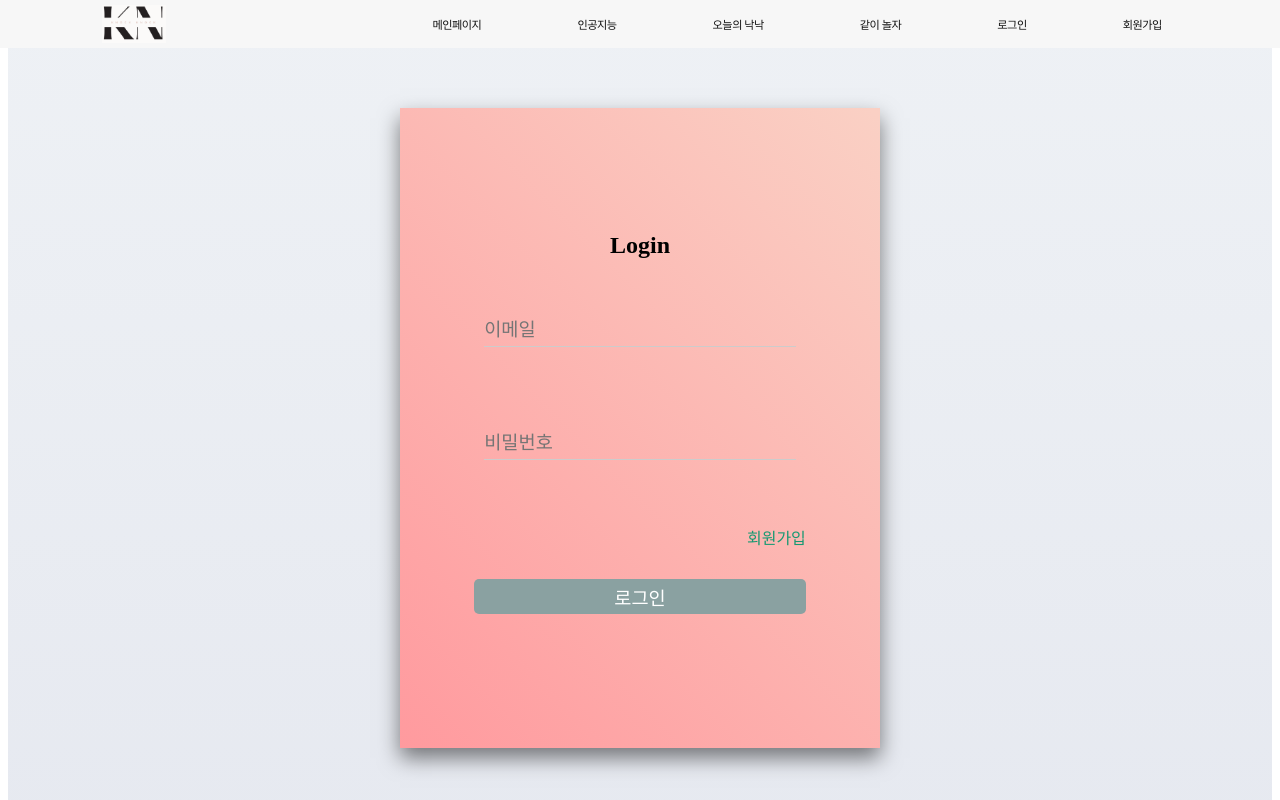
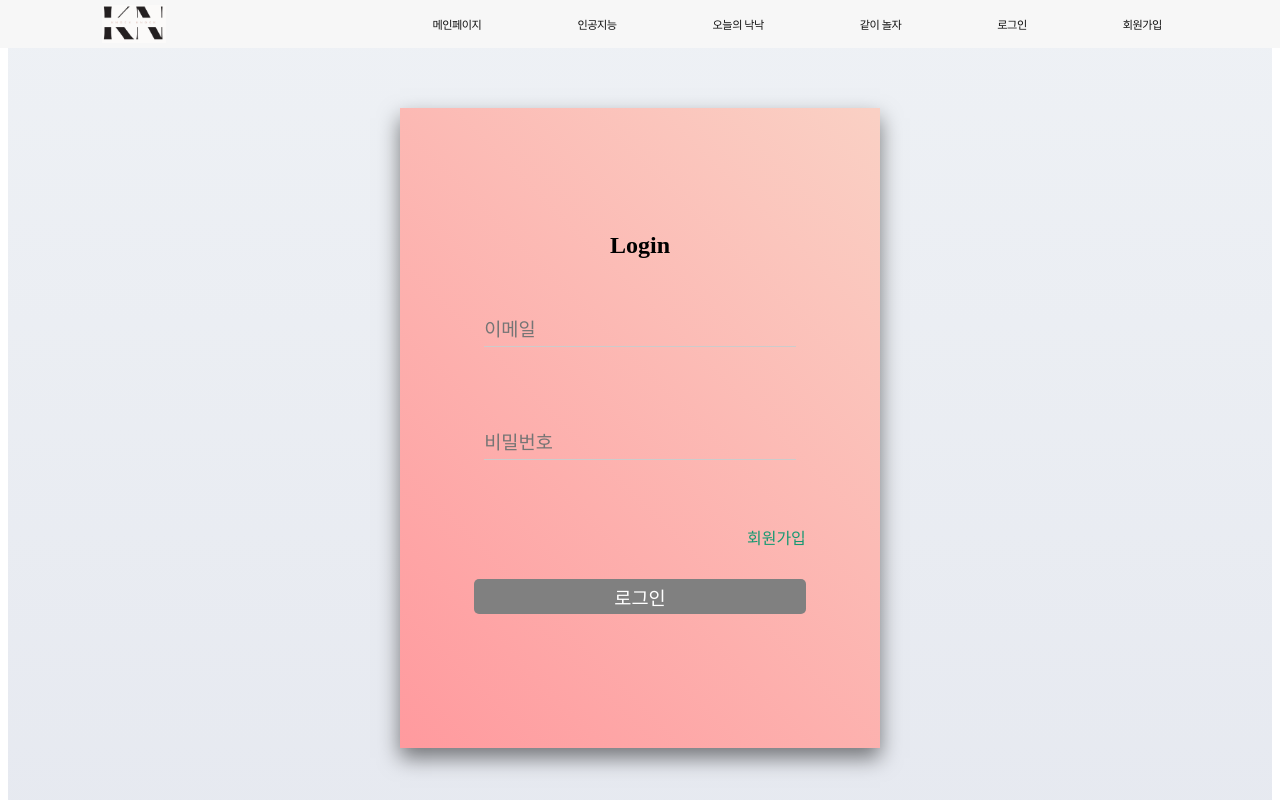
Before and after one commit to jeong1suk/KNOCKKNOCK, a React (Vite) app: page /login in a window 1280 px wide. Shown: the top 800 px of the page. Built offline with nearby package versions, Linux system fonts and the light colour scheme; no server answers.

Commit message:
Feat: update

```diff
--- a/src/pages/login/LoginForm.jsx
+++ b/src/pages/login/LoginForm.jsx
@@ -5,7 +5,8 @@ import * as Api from "../../api";
 import { DispatchContext } from "../../App";
 import { validateEmail, validatePassword } from "../../util/common";
 import { login } from "../../api/login";
-function LoginForm() {
+import { showAlert } from "../../assets/alert";
+const LoginForm = () => {
   const navigate = useNavigate();
   const dispatch = useContext(DispatchContext);
 
@@ -15,6 +16,14 @@ function LoginForm() {
   const isEmailValid = validateEmail(email);
   const isPasswordValid = validatePassword(password);
   const isFormValid = isEmailValid && isPasswordValid;
+
+  // 로그인 조건 충족시 버튼 색 변함
+  const getButtonColor = () => {
+    if (!isFormValid) {
+      return "gray";
+    }
+    return "#B1B2FF";
+  };
 
   const handleSubmit = async (e) => {
     e.preventDefault();
@@ -35,8 +44,9 @@ function LoginForm() {
       navigate("/", { replace: true });
       window.location.reload();
     } catch (err) {
-      console.log("로그인에 실패하였습니다.\n", err);
-      alert("로그인에 실패하였습니다.");
+      // console.log("로그인에 실패하였습니다.\n", err);
+      // alert("로그인에 실패하였습니다.");
+      showAlert(err.response.data.message);
     }
   };
 
@@ -62,6 +72,11 @@ function LoginForm() {
               }}
             />
             <label htmlFor="username">이메일</label>
+            {!isEmailValid && email.length > 0 && (
+              <S.WarningMessage>
+                유효한 이메일 형식이 아닙니다.
+              </S.WarningMessage>
+            )}
           </S.InputBox>
           <br />
           <S.InputBox>
@@ -81,6 +96,12 @@ function LoginForm() {
               }}
             />
             <label htmlFor="password">비밀번호</label>
+            {!isPasswordValid && password.length > 0 && (
+              <S.WarningMessage>
+                비밀번호는 문자, 숫자, 특수문자를 포함한 8글자 이상이어야
+                합니다.
+              </S.WarningMessage>
+            )}
           </S.InputBox>
           <br />
           <S.Forgot>회원가입</S.Forgot>
@@ -88,11 +109,12 @@ function LoginForm() {
             type="submit"
             value="로그인"
             disabled={!isFormValid}
+            style={{ backgroundColor: getButtonColor() }} // 로그인 조건 충족시 로그인 버튼 색 변함
           />
         </S.Form>
       </S.Container>
     </S.GradientBackground>
   );
-}
+};
 
 export default LoginForm;
--- a/src/pages/login/style.js
+++ b/src/pages/login/style.js
@@ -116,7 +116,10 @@ export const SubmitButton = styled.input`
   height: 35px;
   font-size: 14pt;
   margin-top: 20px;
-`;
+  cursor: pointer;
+  &:disabled {
+    cursor: not-allowed;
+`; // 로그인 버튼 활성화 시 커서 모양 변하는 것 추가
 
 export const Forgot = styled.div`
   text-align: right;
@@ -124,3 +127,10 @@ export const Forgot = styled.div`
   color: #179972;
   margin: 10px 0px;
 `;
+
+export const WarningMessage = styled.p`
+  color: red;
+  font-size: 0.7rem;
+  margin: 0;
+  padding: 0;
+`;
--- a/src/pages/play/PlayDetail.jsx
+++ b/src/pages/play/PlayDetail.jsx
@@ -150,7 +150,7 @@ function PlayDetail() {
       setCanceled(data.canceled);
     } catch (err) {
       if (err.response.data.message) {
-          alert(err.response.data.message);
+          // alert(err.response.data.message);
           setCanceled(true);
       } else {
           alert('라우팅 경로가 잘못되었습니다.');
@@ -301,7 +301,7 @@ function PlayDetail() {
       setIsReached(false);
     } catch (err) {
       if (err.response.data.message) {
-        alert(err.response.data.message);
+        // alert(err.response.data.message);
       } else {
         alert('라우팅 경로가 잘못되었습니다.');
       }
--- a/src/pages/play/PlayEdit.jsx
+++ b/src/pages/play/PlayEdit.jsx
@@ -84,8 +84,6 @@ function PlayEdit() {
         })
       }
       else if (fetchedImageUrl) {
-
-
         await Api.put(`posts/${postId}`, {
           title: postTitle,
           content: postContent,
```
